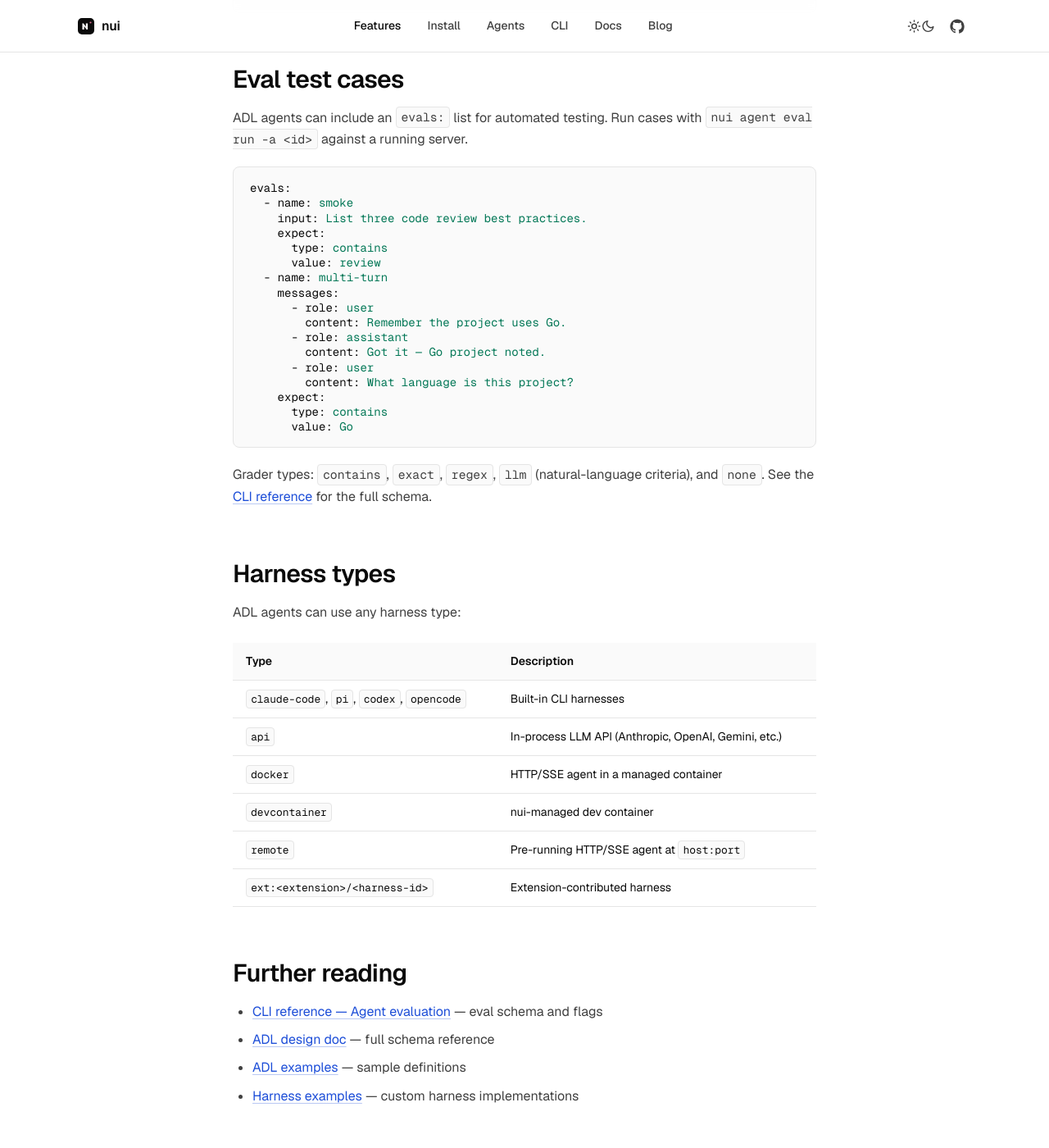
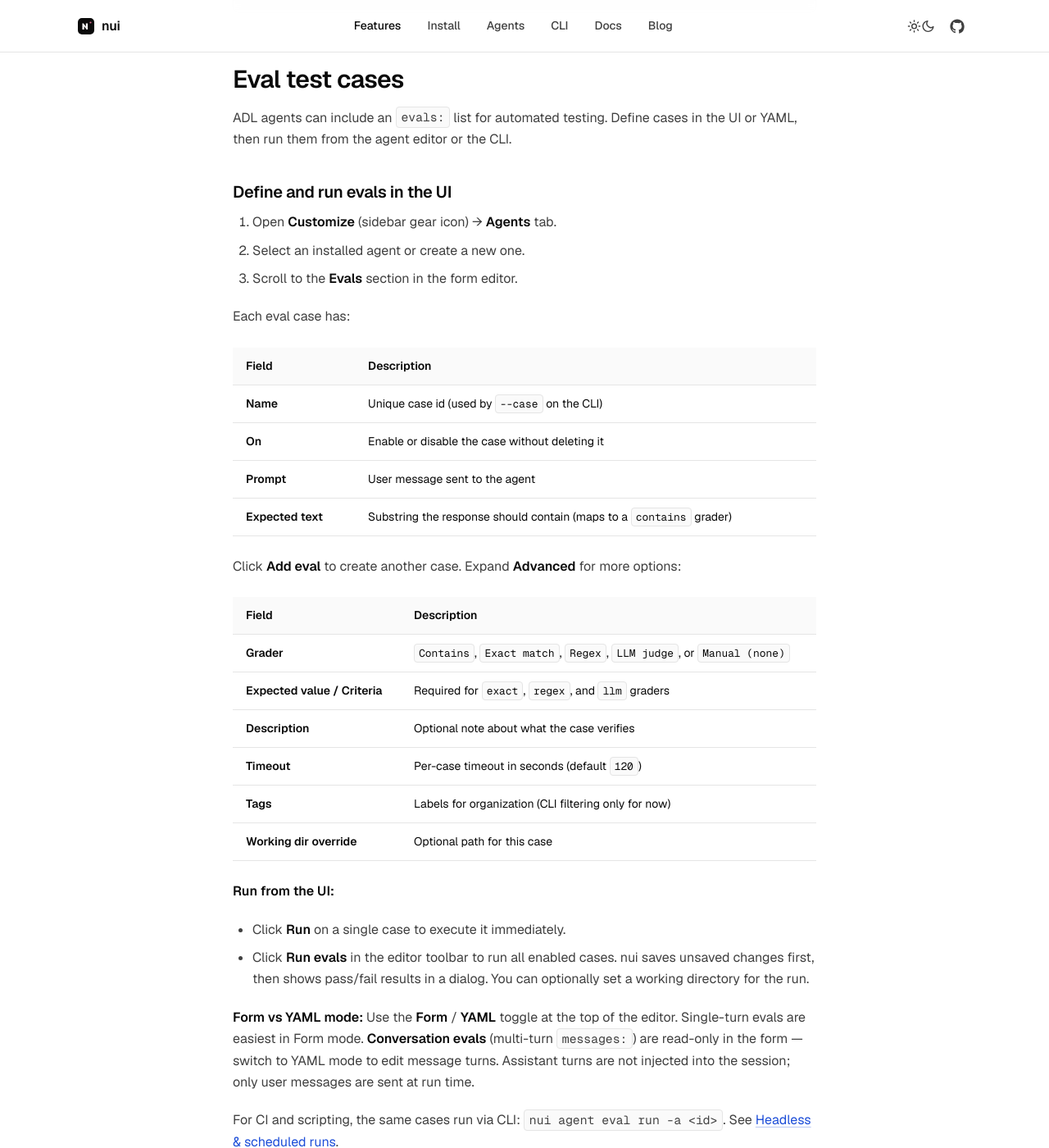
Before and after one commit to plmbr/nui, a Jekyll site: the page built from features/adl.markdown, in a window 1280 px wide and 1400 px high, scrolled down 882 px. Shown: the whole window at 82% size. Built offline with Jekyll 4.4.1, drawn with Linux system fonts in a browser that asks for light colours.

Commit message:
Document eval definition and run UI in agent settings.
Cover Customize → Agents → Evals form fields, advanced options,
per-case and bulk run, form vs YAML mode, and cross-link from CLI
and headless docs.

Co-authored-by: Cursor <cursoragent@cursor.com>

````diff
--- a/cli.markdown
+++ b/cli.markdown
@@ -98,6 +98,8 @@ nui agent eval run -a my-agent --parallel 2 --spawn
 | `--url` | | Server base URL |
 
 Exit code is non-zero when any case fails or errors. See [Agent evaluation](#agent-evaluation-schema) below for the ADL schema.
+
+You can also define and run evals from the web UI: **Customize → Agents → Evals**. See [ADL agents — Define and run evals in the UI]({{ '/features/adl/#define-and-run-evals-in-the-ui' | relative_url }}).
 
 ## Schedules
 
--- a/features/adl.markdown
+++ b/features/adl.markdown
@@ -32,7 +32,44 @@ systemPrompt: |
 
 ## Eval test cases
 
-ADL agents can include an `evals:` list for automated testing. Run cases with `nui agent eval run -a <id>` against a running server.
+ADL agents can include an `evals:` list for automated testing. Define cases in the UI or YAML, then run them from the agent editor or the CLI.
+
+### Define and run evals in the UI
+
+1. Open **Customize** (sidebar gear icon) → **Agents** tab.
+2. Select an installed agent or create a new one.
+3. Scroll to the **Evals** section in the form editor.
+
+Each eval case has:
+
+| Field | Description |
+|---|---|
+| **Name** | Unique case id (used by `--case` on the CLI) |
+| **On** | Enable or disable the case without deleting it |
+| **Prompt** | User message sent to the agent |
+| **Expected text** | Substring the response should contain (maps to a `contains` grader) |
+
+Click **Add eval** to create another case. Expand **Advanced** for more options:
+
+| Field | Description |
+|---|---|
+| **Grader** | `Contains`, `Exact match`, `Regex`, `LLM judge`, or `Manual (none)` |
+| **Expected value / Criteria** | Required for `exact`, `regex`, and `llm` graders |
+| **Description** | Optional note about what the case verifies |
+| **Timeout** | Per-case timeout in seconds (default `120`) |
+| **Tags** | Labels for organization (CLI filtering only for now) |
+| **Working dir override** | Optional path for this case |
+
+**Run from the UI:**
+
+- Click **Run** on a single case to execute it immediately.
+- Click **Run evals** in the editor toolbar to run all enabled cases. nui saves unsaved changes first, then shows pass/fail results in a dialog. You can optionally set a working directory for the run.
+
+**Form vs YAML mode:** Use the **Form** / **YAML** toggle at the top of the editor. Single-turn evals are easiest in Form mode. **Conversation evals** (multi-turn `messages:`) are read-only in the form — switch to YAML mode to edit message turns. Assistant turns are not injected into the session; only user messages are sent at run time.
+
+For CI and scripting, the same cases run via CLI: `nui agent eval run -a <id>`. See [Headless & scheduled runs]({{ '/features/headless/#agent-evaluation' | relative_url }}).
+
+### YAML schema
 
 ```yaml
 evals:
--- a/features/index.markdown
+++ b/features/index.markdown
@@ -12,7 +12,7 @@ permalink: /features/
   </a>
   <a class="card" href="{{ '/features/adl/' | relative_url }}">
     <h3 class="card__title">ADL agents</h3>
-    <p class="card__body">Define custom agents in YAML with a harness, system prompt, eval test cases, and optional sandbox or multi-step workflow.</p>
+    <p class="card__body">Define custom agents in YAML or the form editor — with eval test cases, harness, system prompt, and optional sandbox or multi-step workflow.</p>
   </a>
   <a class="card" href="{{ '/features/extensions/' | relative_url }}">
     <h3 class="card__title">Extensions</h3>
````
Also changed, not shown: features/headless.markdown (+7 -1 lines).
